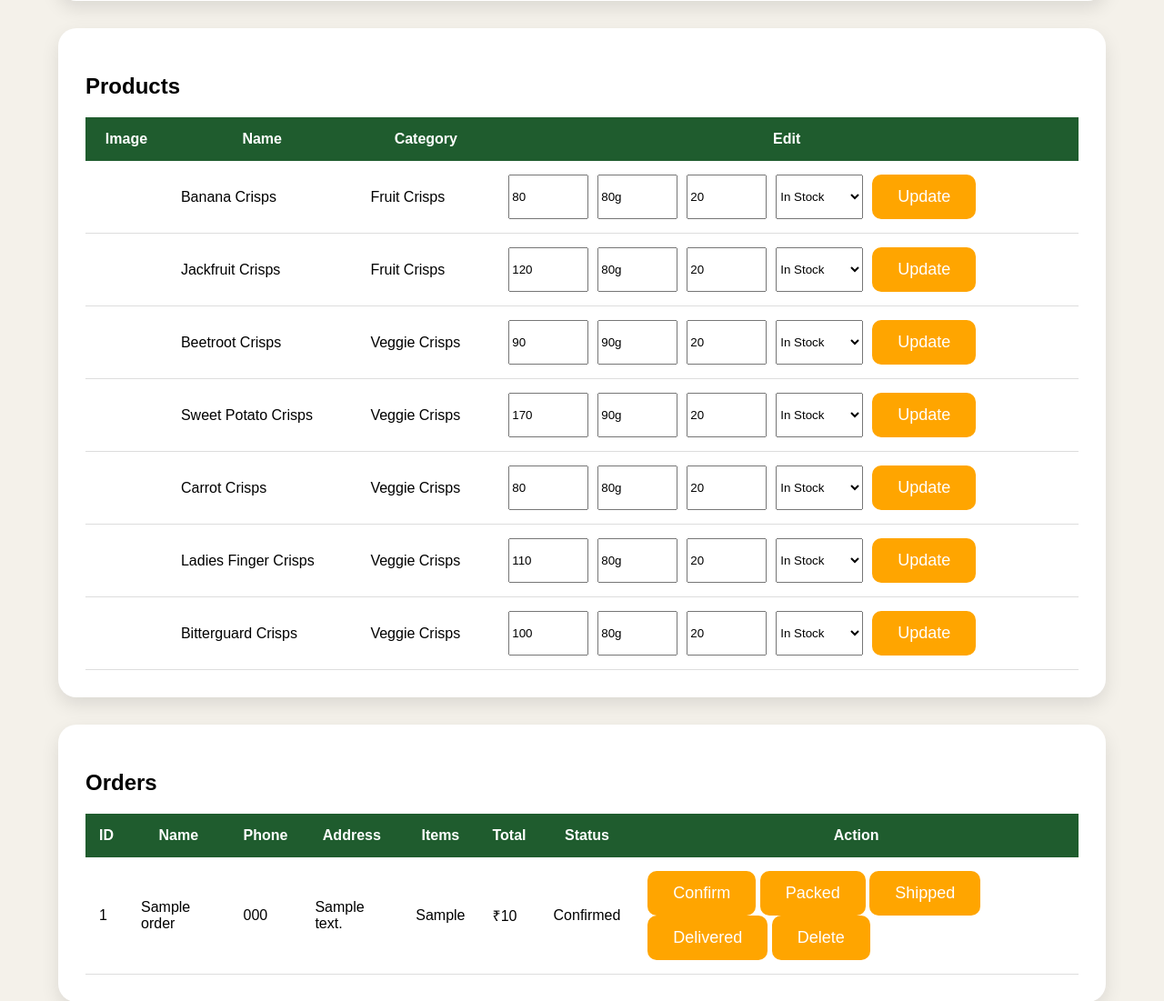
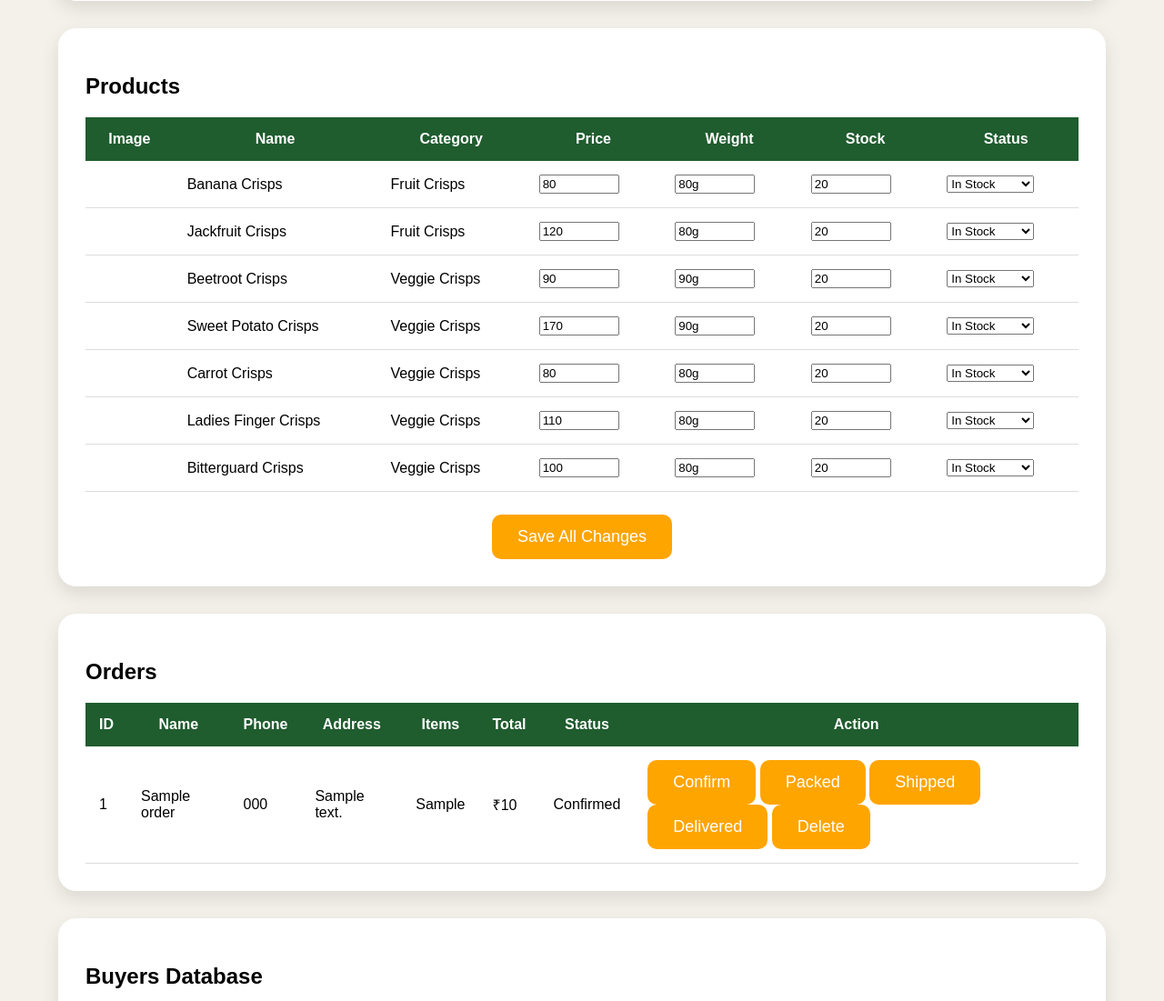
Before and after one commit to Teju-B2003/NutriCrunch, a Flask app: page /dashboard in a window 1280 px wide. Shown: the part 716-1817 px from the top of the page at 91% size. Run offline with Flask 3, Linux system fonts and the light colour scheme; the visitor is signed in with stand-in values (Sample User, id 1); data comes from the database, SQL or seed files in the repository; tables that the repository leaves empty hold one stand-in row (values such as "Sample post").

Commit message:
Update dashboard.html

```diff
--- a/templates/dashboard.html
+++ b/templates/dashboard.html
@@ -67,12 +67,16 @@
 <div class="dashboard-card">
     <h2>Products</h2>
 
+    <form action="/update_all_products" method="POST">
         <table>
             <tr>
                 <th>Image</th>
                 <th>Name</th>
                 <th>Category</th>
-                <th>Edit</th>
+                <th>Price</th>
+                <th>Weight</th>
+                <th>Stock</th>
+                <th>Status</th>
             </tr>
 
             {% for product in products %}
@@ -84,29 +88,36 @@
                     {% endif %}
                 </td>
 
-                <td>{{ product.name }}</td>
+                <td>
+                    {{ product.name }}
+                    <input type="hidden" name="product_id" value="{{ product.id }}">
+                </td>
+
                 <td>{{ product.category }}</td>
 
                 <td>
-                    <form action="/update_product/{{ product.id }}" method="POST"
-                          style="display:flex; gap:10px; flex-wrap:wrap;">
+                    <input
+                        name="price_{{ product.id }}"
+                        value="{{ product.price }}"
+                        style="width:80px;">
+                </td>
 
-                        <input name="price"
-                               value="{{ product.price }}"
-                               placeholder="Price"
+                <td>
+                    <input
+                        name="weight_{{ product.id }}"
+                        value="{{ product.weight }}"
                         style="width:80px;">
+                </td>
 
-                        <input name="weight"
-                               value="{{ product.weight }}"
-                               placeholder="Weight"
+                <td>
+                    <input
+                        name="stock_{{ product.id }}"
+                        value="{{ product.stock }}"
                         style="width:80px;">
+                </td>
 
-                        <input name="stock"
-                               value="{{ product.stock }}"
-                               placeholder="Stock"
-                               style="width:80px;">
-
-                        <select name="available">
+                <td>
+                    <select name="available_{{ product.id }}">
                         <option value="true"
                             {% if product.available %}selected{% endif %}>
                             In Stock
@@ -117,13 +128,15 @@
                             Out of Stock
                         </option>
                     </select>
-
-                        <button type="submit">Update</button>
-                    </form>
                 </td>
             </tr>
             {% endfor %}
         </table>
+
+        <div style="margin-top:25px; text-align:center;">
+            <button type="submit">Save All Changes</button>
+        </div>
+    </form>
 </div>
 
     <!-- Orders -->
```
Lines whose indentation alone changed are shown as unchanged.
